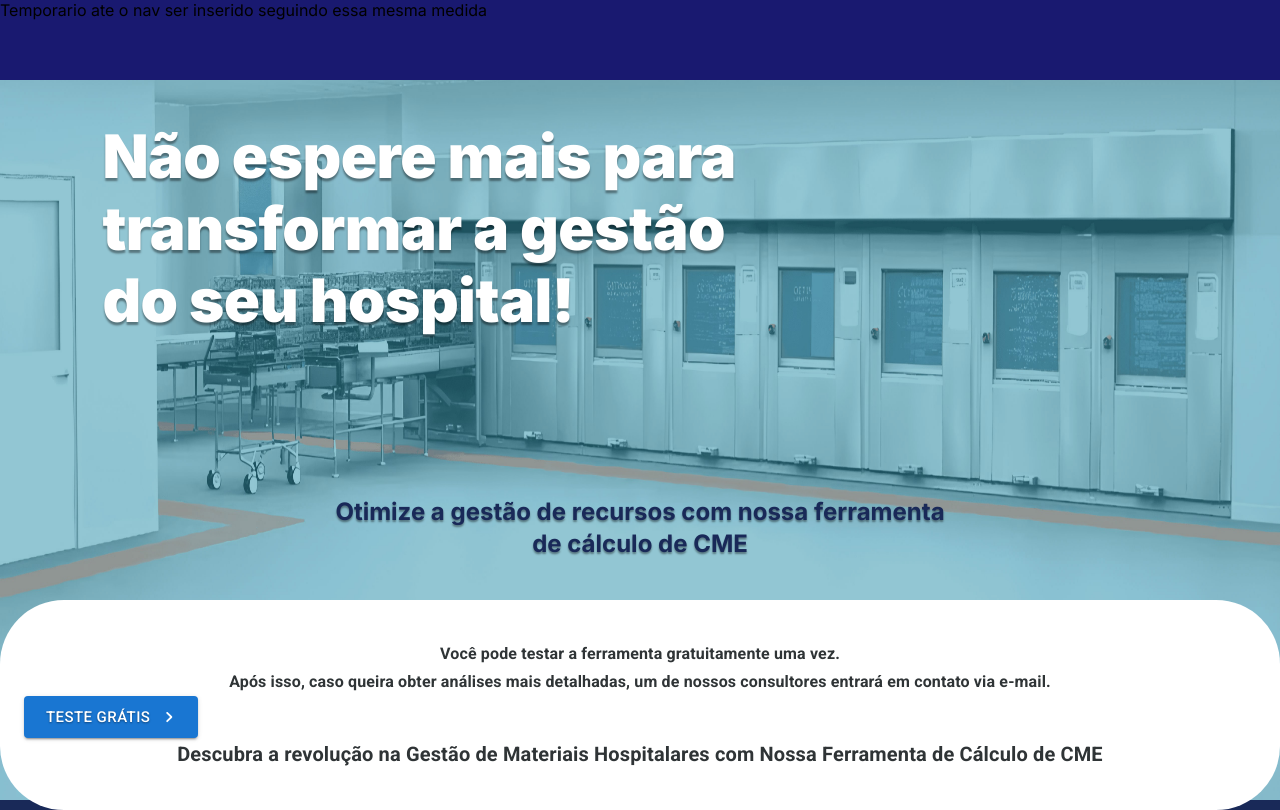
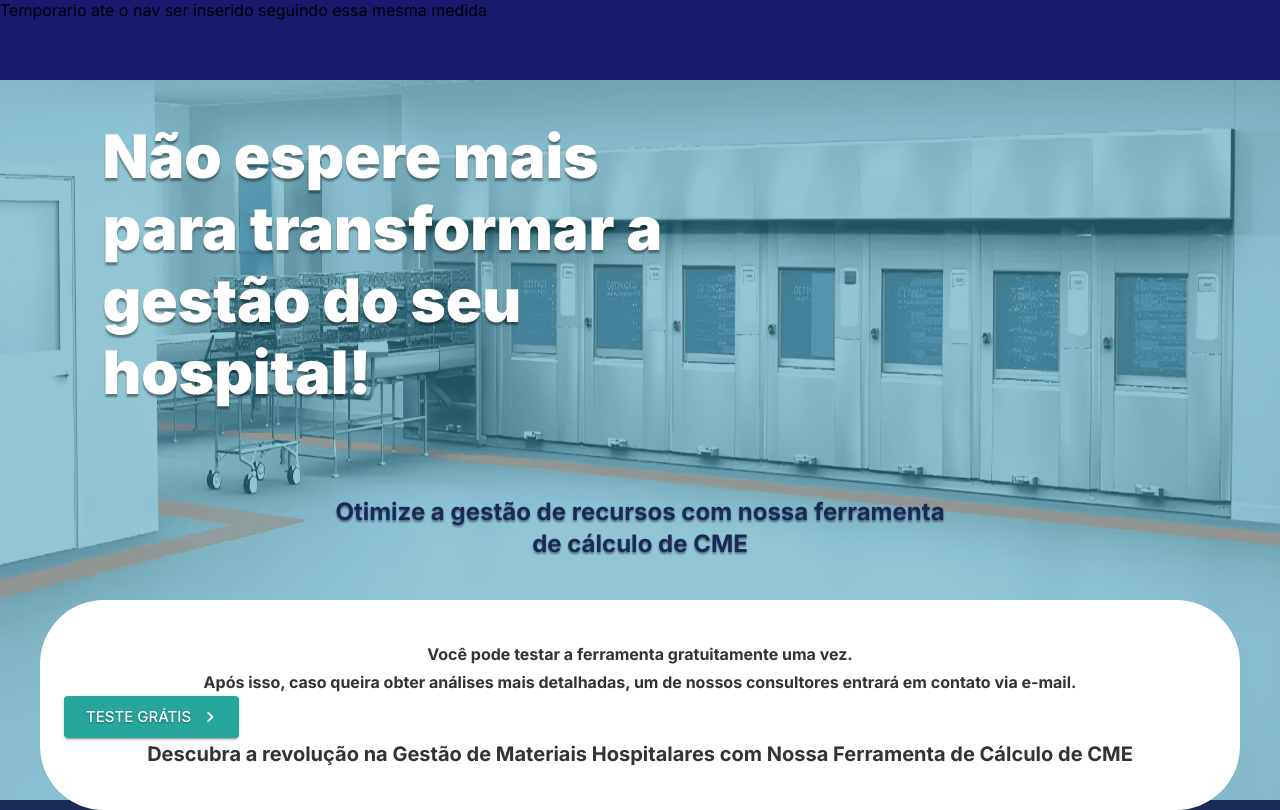
Before and after one commit to patriciasanttos/projeto-grupo-2, a Next.js app in the folder front/: page / in a window 1280 px wide. Built offline with nearby package versions, Linux system fonts and the light colour scheme.

Commit message:
feat: applied MUI custom theme

```diff
--- a/front/src/app/(LandingPage)/page.module.scss
+++ b/front/src/app/(LandingPage)/page.module.scss
@@ -4,9 +4,9 @@
 .header {
   display: flex;
   flex-direction: column;
+  justify-content: space-between;
   height: 90vh;
-  padding: 5vh 8vw;
-  row-gap: 20vh;
+  padding: 5vh 8vw 30vh;
 
   &__img {
     width: 100%;
--- a/front/src/app/(LandingPage)/page.tsx
+++ b/front/src/app/(LandingPage)/page.tsx
@@ -3,10 +3,10 @@ import React, { useState } from 'react';
 import Style from './page.module.scss';
 import Image from 'next/image';
 import HeaderImage from '../../../public/headerImg.jpg';
-import { Box, Container, Typography } from '@mui/material';
-import { inter } from '../../fonts/_fonts';
+import { Box, Container, ThemeProvider, Typography } from '@mui/material';
 import InitialCardForm from '@/components/InitialCardForm/InitialCardForm';
 import FormCard from '@/components/CardForm/FormCard';
+import { LightTheme } from '@/themes';
 
 const LandingPage = () => {
   const [card, setCard] = useState('initial');
@@ -16,14 +16,14 @@ const LandingPage = () => {
       case 'initial':
         return <InitialCardForm setCard={setCard} />;
       case 'form':
-        return <FormCard/>;
+        return <FormCard />;
       default:
         break;
     }
   };
 
   return (
-    <>
+    <ThemeProvider theme={LightTheme}>
       <nav style={{ height: '10vh', backgroundColor: 'midnightblue' }}>
         Temporario ate o nav ser inserido seguindo essa mesma medida
       </nav>
@@ -36,22 +36,13 @@ const LandingPage = () => {
           fill
         />
         <Box className={Style.header__title}>
-          <Typography
-            variant="h2"
-            fontWeight="900"
-            fontFamily={inter.style.fontFamily}
-            color="white"
-          >
+          <Typography variant="h2" fontWeight="900" color="white">
             Não espere mais para transformar a gestão do seu hospital!
           </Typography>
         </Box>
         <Box display="flex" justifyContent="center">
           <Box className={Style.header__subTitle}>
-            <Typography
-              variant="h5"
-              fontWeight="600"
-              fontFamily={inter.style.fontFamily}
-            >
+            <Typography variant="h5" fontWeight="600">
               Otimize a gestão de recursos com nossa ferramenta de cálculo de
               CME
             </Typography>
@@ -59,11 +50,11 @@ const LandingPage = () => {
         </Box>
       </Box>
       <Box component="section" className={Style.cardForm}>
-        <Container maxWidth="xl" className={Style.cardForm__card}>
+        <Container maxWidth="lg" className={Style.cardForm__card}>
           {renderCardForm(card)}
         </Container>
       </Box>
-    </>
+    </ThemeProvider>
   );
 };
 
--- a/front/src/components/CardForm/index.module.scss
+++ b/front/src/components/CardForm/index.module.scss
@@ -12,14 +12,13 @@
     grid-template-columns: 1fr 1fr 1fr;
     gap: 3rem 6rem;
     padding: 3% 0;
+
+    @include respond-to-small {
+      grid-template-columns: 1fr;
+    }
   }
 
   &__button {
-    background-color: $tealColor;
     text-shadow: 0px 1px 2px rgba(0, 0, 0, 0.4);
-
-    &:hover {
-      background-color: $tealColor2;
-    }
   }
 }
--- a/front/src/components/InitialCardForm/index.module.scss
+++ b/front/src/components/InitialCardForm/index.module.scss
@@ -3,11 +3,6 @@
 
 .initialCardForm {
   &__button {
-    background-color: $tealColor;
     text-shadow: 0px 1px 2px rgba(0, 0, 0, 0.4);
-
-    &:hover {
-      background-color: $tealColor2;
-    }
   }
 }
```
